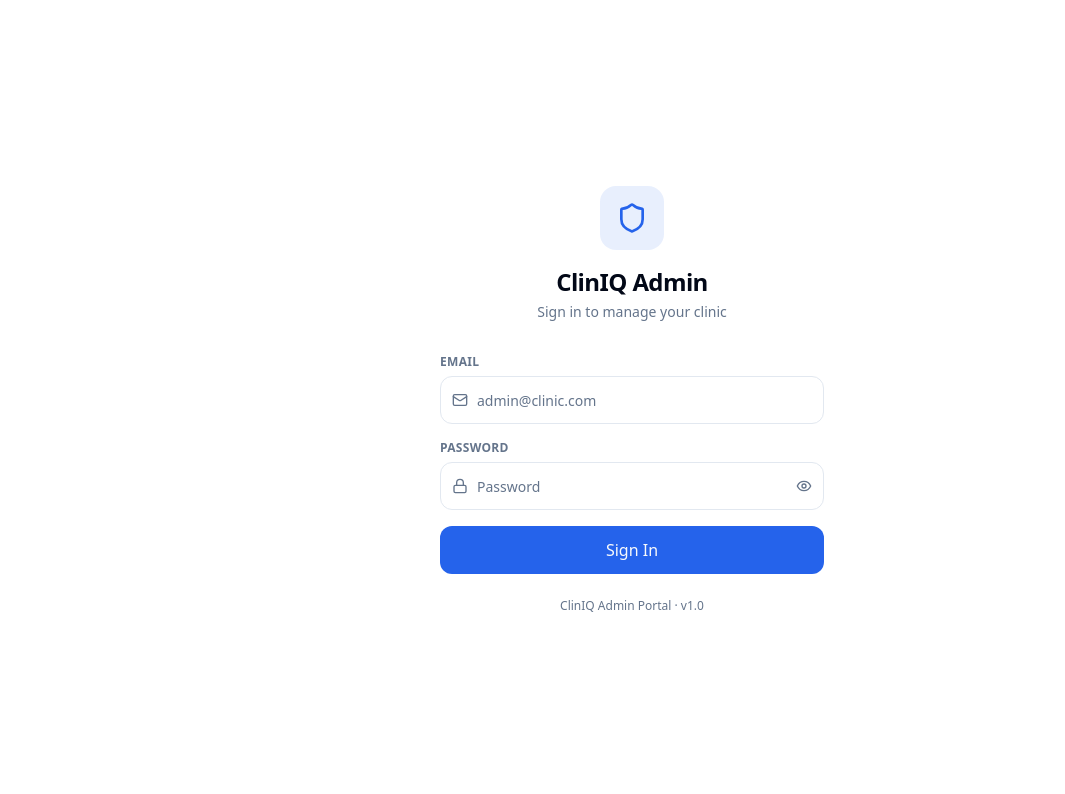
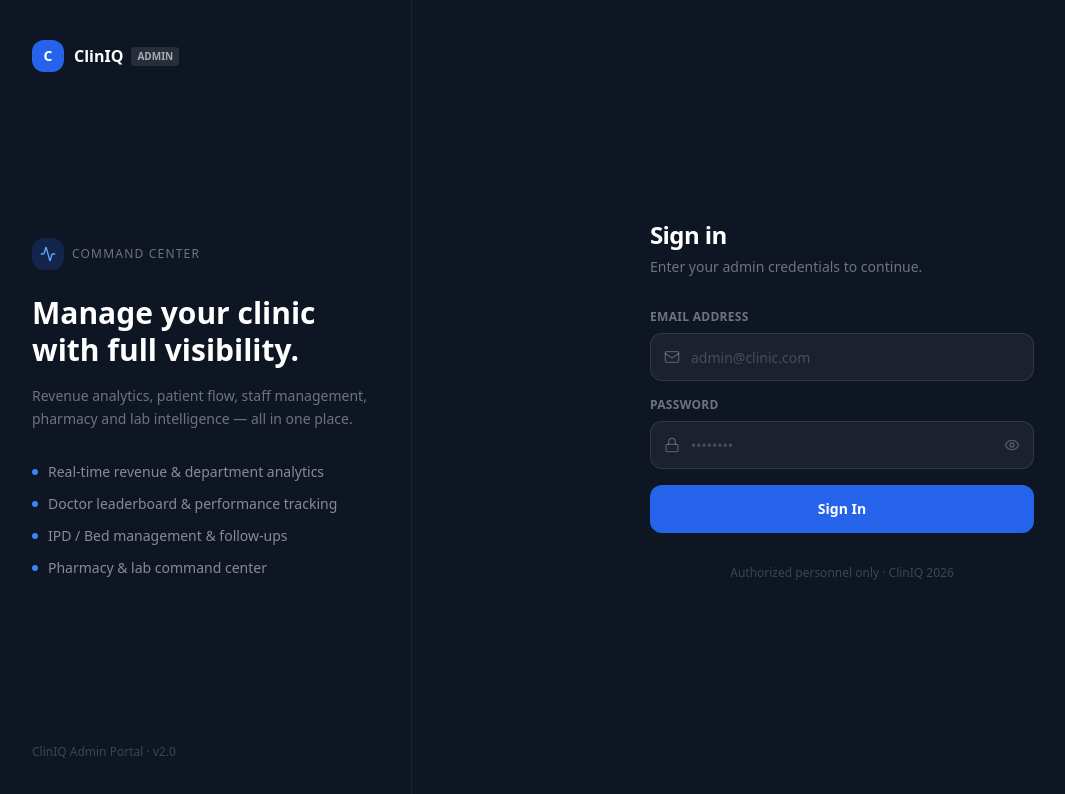
Before and after one commit to Phyvscode/cliniq-admin, a React (Vite) app: page /login in a window 1280 px wide. Shown: the top 794 px of the page, without its empty margins (8-1073 px from the left). Built offline with nearby package versions, Linux system fonts and the light colour scheme; no server answers.

Commit message:
Redesign admin login to match dark UI theme

```diff
--- a/src/pages/admin/AdminAuthPage.tsx
+++ b/src/pages/admin/AdminAuthPage.tsx
@@ -1,9 +1,7 @@
 import { useState } from "react";
 import { useNavigate } from "react-router-dom";
 import { motion } from "framer-motion";
-import { Shield, Eye, EyeOff, Lock, Mail } from "lucide-react";
-import { Button } from "@/components/ui/button";
-import { Input }  from "@/components/ui/input";
+import { Eye, EyeOff, Lock, Mail, Activity } from "lucide-react";
 import { apiAdminLogin } from "@/lib/api";
 
 const AdminAuthPage = () => {
@@ -29,71 +27,150 @@ const AdminAuthPage = () => {
   };
 
   return (
-    <div className="min-h-screen flex items-center justify-center bg-background p-6">
+    <div className="min-h-screen flex bg-[#0f1623]">
+      {/* Left panel — branding */}
+      <div className="hidden lg:flex flex-col justify-between w-[420px] shrink-0 p-10 border-r border-white/5">
+        {/* Logo */}
+        <div className="flex items-center gap-2.5">
+          <div className="w-8 h-8 rounded-lg bg-blue-600 flex items-center justify-center shrink-0">
+            <span className="text-white font-bold text-sm">C</span>
+          </div>
+          <div className="flex items-center gap-2">
+            <span className="text-white font-semibold text-base">ClinIQ</span>
+            <span className="text-[10px] font-semibold bg-white/10 text-white/60 px-1.5 py-0.5 rounded">ADMIN</span>
+          </div>
+        </div>
+
+        {/* Center text */}
+        <div>
+          <div className="flex items-center gap-2 mb-6">
+            <div className="w-8 h-8 rounded-lg bg-blue-600/20 flex items-center justify-center">
+              <Activity className="w-4 h-4 text-blue-400" />
+            </div>
+            <span className="text-white/40 text-xs font-medium uppercase tracking-widest">Command Center</span>
+          </div>
+          <h2 className="text-3xl font-bold text-white leading-tight">
+            Manage your clinic<br />with full visibility.
+          </h2>
+          <p className="text-white/40 text-sm mt-4 leading-relaxed">
+            Revenue analytics, patient flow, staff management, pharmacy and lab intelligence — all in one place.
+          </p>
+
+          {/* Feature list */}
+          <div className="mt-8 space-y-3">
+            {[
+              "Real-time revenue & department analytics",
+              "Doctor leaderboard & performance tracking",
+              "IPD / Bed management & follow-ups",
+              "Pharmacy & lab command center",
+            ].map(f => (
+              <div key={f} className="flex items-center gap-2.5">
+                <div className="w-1.5 h-1.5 rounded-full bg-blue-500 shrink-0" />
+                <p className="text-white/50 text-sm">{f}</p>
+              </div>
+            ))}
+          </div>
+        </div>
+
+        <p className="text-white/20 text-xs">ClinIQ Admin Portal · v2.0</p>
+      </div>
+
+      {/* Right panel — form */}
+      <div className="flex-1 flex items-center justify-center p-6">
         <motion.div
-        initial={{ opacity: 0, y: 20 }}
+          initial={{ opacity: 0, y: 16 }}
           animate={{ opacity: 1, y: 0 }}
-        transition={{ duration: 0.5 }}
+          transition={{ duration: 0.4 }}
           className="w-full max-w-sm"
         >
-        <div className="text-center mb-8">
-          <div className="inline-flex items-center justify-center w-16 h-16 rounded-2xl bg-primary/10 mb-4">
-            <Shield className="w-8 h-8 text-primary" />
+          {/* Mobile logo */}
+          <div className="flex items-center gap-2.5 mb-10 lg:hidden">
+            <div className="w-8 h-8 rounded-lg bg-blue-600 flex items-center justify-center">
+              <span className="text-white font-bold text-sm">C</span>
             </div>
-          <h1 className="text-2xl font-bold text-foreground tracking-tight">ClinIQ Admin</h1>
-          <p className="text-muted-foreground mt-1 text-sm">Sign in to manage your clinic</p>
+            <span className="text-white font-semibold text-base">ClinIQ</span>
+            <span className="text-[10px] font-semibold bg-white/10 text-white/60 px-1.5 py-0.5 rounded">ADMIN</span>
+          </div>
+
+          <div className="mb-8">
+            <h1 className="text-2xl font-bold text-white tracking-tight">Sign in</h1>
+            <p className="text-white/40 mt-1.5 text-sm">Enter your admin credentials to continue.</p>
           </div>
 
           <form onSubmit={handleSubmit} className="space-y-4">
+            {/* Email */}
             <div>
-            <label className="text-xs font-semibold text-muted-foreground uppercase tracking-wide mb-1.5 block">
-              Email
+              <label className="text-xs font-semibold text-white/40 uppercase tracking-wide mb-2 block">
+                Email address
               </label>
               <div className="relative">
-              <Mail className="absolute left-3 top-1/2 -translate-y-1/2 w-4 h-4 text-muted-foreground" />
-              <Input
-                type="email" placeholder="admin@clinic.com"
-                value={email} onChange={e => setEmail(e.target.value)}
-                className="pl-9 h-12 rounded-xl"
+                <Mail className="absolute left-3.5 top-1/2 -translate-y-1/2 w-4 h-4 text-white/25" />
+                <input
+                  type="email"
+                  placeholder="admin@clinic.com"
+                  value={email}
+                  onChange={e => setEmail(e.target.value)}
                   autoComplete="email"
+                  className="w-full pl-10 pr-4 h-12 rounded-xl bg-white/5 border border-white/10 text-white placeholder-white/20 text-sm focus:outline-none focus:ring-2 focus:ring-blue-500/40 focus:border-blue-500/50 transition-colors"
                 />
               </div>
             </div>
 
+            {/* Password */}
             <div>
-            <label className="text-xs font-semibold text-muted-foreground uppercase tracking-wide mb-1.5 block">
+              <label className="text-xs font-semibold text-white/40 uppercase tracking-wide mb-2 block">
                 Password
               </label>
               <div className="relative">
-              <Lock className="absolute left-3 top-1/2 -translate-y-1/2 w-4 h-4 text-muted-foreground" />
-              <Input
-                type={showPwd ? "text" : "password"} placeholder="Password"
-                value={password} onChange={e => setPassword(e.target.value)}
-                className="pl-9 pr-10 h-12 rounded-xl"
+                <Lock className="absolute left-3.5 top-1/2 -translate-y-1/2 w-4 h-4 text-white/25" />
+                <input
+                  type={showPwd ? "text" : "password"}
+                  placeholder="••••••••"
+                  value={password}
+                  onChange={e => setPassword(e.target.value)}
                   autoComplete="current-password"
+                  className="w-full pl-10 pr-12 h-12 rounded-xl bg-white/5 border border-white/10 text-white placeholder-white/20 text-sm focus:outline-none focus:ring-2 focus:ring-blue-500/40 focus:border-blue-500/50 transition-colors"
                 />
-              <button type="button" onClick={() => setShowPwd(!showPwd)}
-                className="absolute right-3 top-1/2 -translate-y-1/2 text-muted-foreground hover:text-foreground">
+                <button
+                  type="button"
+                  onClick={() => setShowPwd(!showPwd)}
+                  className="absolute right-3.5 top-1/2 -translate-y-1/2 text-white/25 hover:text-white/50 transition-colors"
+                >
                   {showPwd ? <EyeOff className="w-4 h-4" /> : <Eye className="w-4 h-4" />}
                 </button>
               </div>
             </div>
 
+            {/* Error */}
             {error && (
-            <p className="text-sm text-destructive text-center bg-destructive/10 rounded-xl py-2 px-4">
-              {error}
-            </p>
+              <div className="rounded-xl bg-red-500/10 border border-red-500/20 px-4 py-3">
+                <p className="text-sm text-red-400">{error}</p>
+              </div>
             )}
 
-          <Button type="submit" disabled={loading} className="w-full h-12 text-base font-medium rounded-xl" size="lg">
-            {loading ? "Signing in..." : "Sign In"}
-          </Button>
+            {/* Submit */}
+            <button
+              type="submit"
+              disabled={loading}
+              className="w-full h-12 rounded-xl bg-blue-600 hover:bg-blue-500 text-white font-semibold text-sm transition-colors disabled:opacity-60 disabled:cursor-not-allowed mt-2 flex items-center justify-center gap-2"
+            >
+              {loading ? (
+                <>
+                  <svg className="w-4 h-4 animate-spin" fill="none" viewBox="0 0 24 24">
+                    <circle className="opacity-25" cx="12" cy="12" r="10" stroke="currentColor" strokeWidth="4" />
+                    <path className="opacity-75" fill="currentColor" d="M4 12a8 8 0 018-8v8z" />
+                  </svg>
+                  Signing in…
+                </>
+              ) : "Sign In"}
+            </button>
           </form>
 
-        <p className="text-center text-xs text-muted-foreground mt-6">
-          ClinIQ Admin Portal · v1.0
+          <p className="text-center text-xs text-white/20 mt-8">
+            Authorized personnel only · ClinIQ {new Date().getFullYear()}
           </p>
         </motion.div>
+      </div>
     </div>
   );
 };
```
Lines whose indentation alone changed are shown as unchanged.
